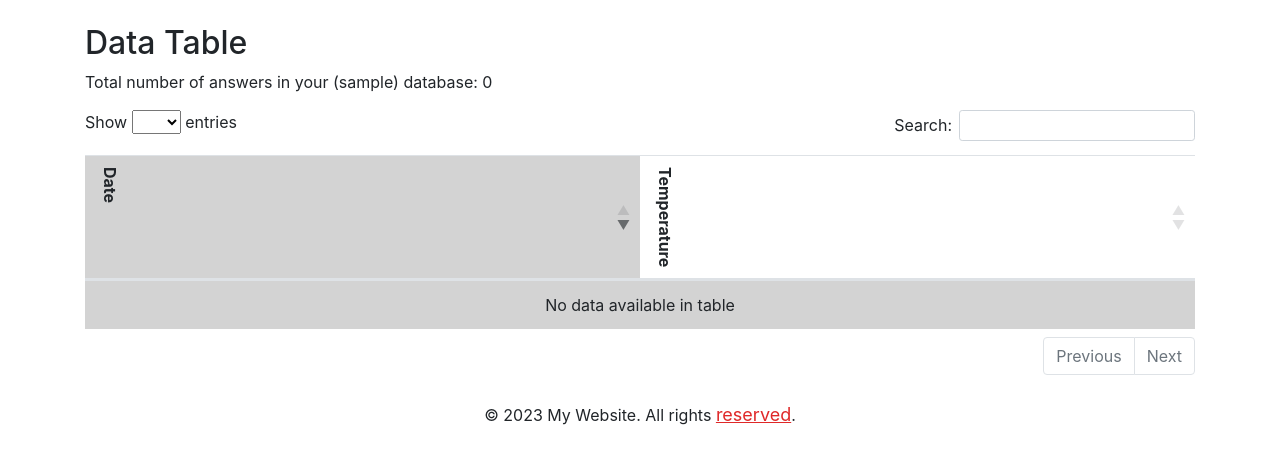
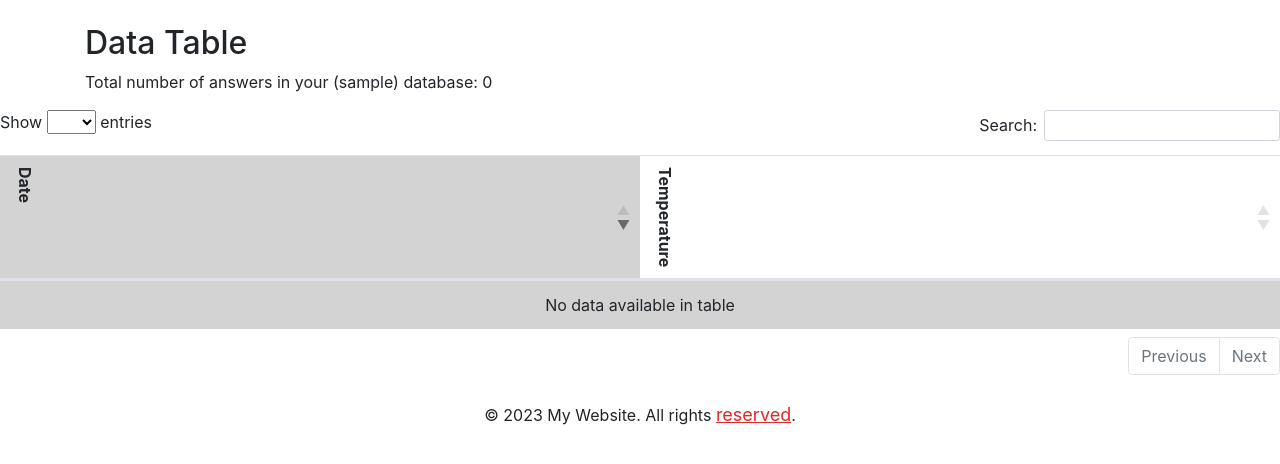
Before and after one commit to arvydasg/lifeapi, a Django app: page /quiz/data_table/ in a window 1280 px wide. Shown: the part 58-522 px from the top of the page. Run offline with Django 4.2, Linux system fonts and the light colour scheme; the visitor is signed in with stand-in values (Sample User, id 1); data that the repository does not hold is empty; some libraries are stand-ins or nearby versions.

Commit message:
feature: expand datatable outside container
- so its easier to see when there are more questions, they don't have to squeeze in small space, they can expand.

```diff
--- a/lifeapi_apps/quiz_app/templates/data_table.html
+++ b/lifeapi_apps/quiz_app/templates/data_table.html
@@ -7,7 +7,7 @@
     <h2>Data Table</h2>
     <p>Total number of answers in your ({{ user }}) database: {{ answers|length }}</p>
 
-    <div class="table-responsive">
+    <div class="table-responsive expand">
         <table class="table" id="data_table">
             <thead>
                 <tr>
```
